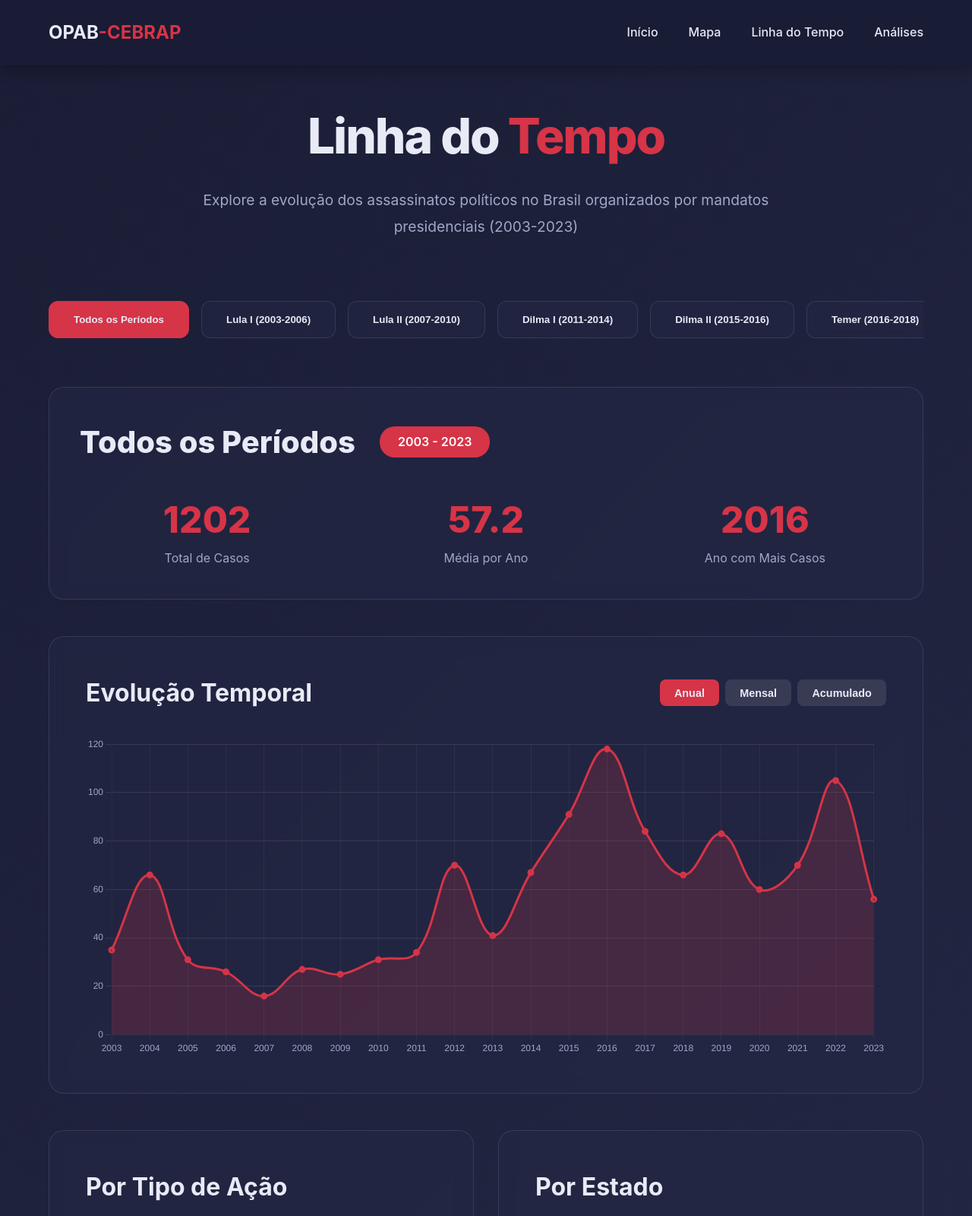
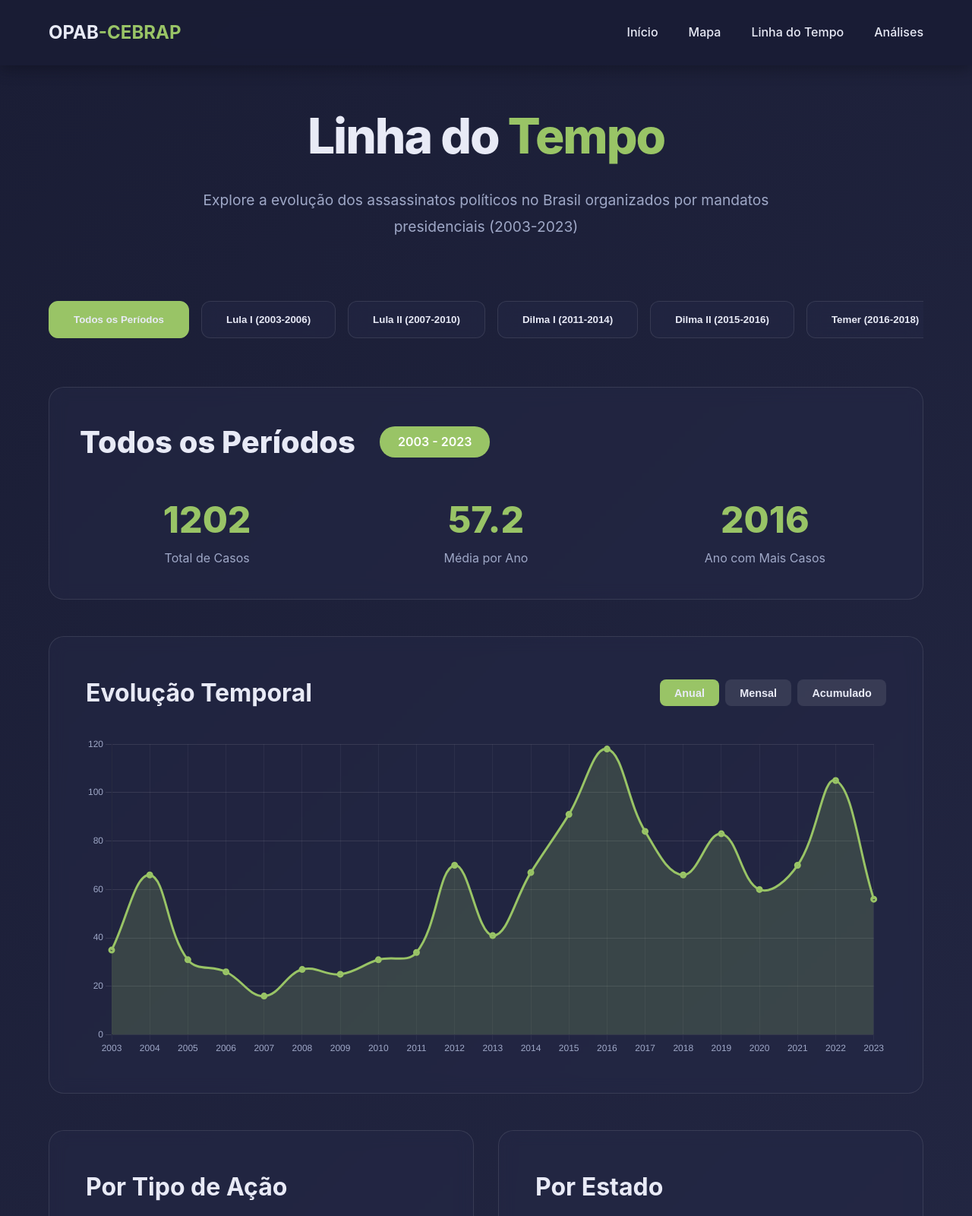
Before and after one commit to ClarissaLimaPaulo/OPAB-cebrap, a plain HTML site: page timeline.html in a window 1280 px wide. Shown: the top 1600 px of the page at 76% size. Drawn offline with nearby package versions, Linux system fonts and the light colour scheme.

Commit message:
Change accent color from red to green

```diff
--- a/timeline.html
+++ b/timeline.html
@@ -12,8 +12,8 @@
         :root {
             --primary-dark: #1a1d35;
             --secondary-dark: #252946;
-            --accent-red: #d63447;
-            --accent-light: #ff6b7a;
+            --accent-green: #99c466;
+            --accent-light: #8ab35b;
             --text-light: #e8eaf6;
             --text-muted: #9fa8c7;
         }
@@ -43,7 +43,7 @@
             text-decoration: none;
             color: var(--text-light);
         }
-        .logo span { color: var(--accent-red); }
+        .logo span { color: var(--accent-green); }
         .nav-links {
             display: flex;
             gap: 2.5rem;
@@ -55,7 +55,7 @@
             font-weight: 500;
             transition: color 0.3s;
         }
-        .nav-links a:hover { color: var(--accent-red); }
+        .nav-links a:hover { color: var(--accent-green); }
         .timeline-container {
             padding: 8rem 5% 4rem;
             max-width: 1600px;
@@ -71,7 +71,7 @@
             margin-bottom: 1rem;
             letter-spacing: -2px;
         }
-        .page-title span { color: var(--accent-red); }
+        .page-title span { color: var(--accent-green); }
         .page-description {
             color: var(--text-muted);
             font-size: 1.2rem;
@@ -92,7 +92,7 @@
             border-radius: 3px;
         }
         .terms-nav::-webkit-scrollbar-thumb {
-            background: var(--accent-red);
+            background: var(--accent-green);
             border-radius: 3px;
         }
         .term-btn {
@@ -108,12 +108,12 @@
             font-weight: 600;
         }
         .term-btn:hover {
-            border-color: var(--accent-red);
+            border-color: var(--accent-green);
             transform: translateY(-3px);
         }
         .term-btn.active {
-            background: var(--accent-red);
-            border-color: var(--accent-red);
+            background: var(--accent-green);
+            border-color: var(--accent-green);
         }
         .chart-container {
             background: rgba(37, 41, 70, 0.5);
@@ -154,7 +154,7 @@
             background: rgba(255, 255, 255, 0.15);
         }
         .chart-btn.active {
-            background: var(--accent-red);
+            background: var(--accent-green);
         }
         .term-info {
             background: rgba(37, 41, 70, 0.5);
@@ -176,7 +176,7 @@
             font-weight: 800;
         }
         .term-info-period {
-            background: var(--accent-red);
+            background: var(--accent-green);
             color: white;
             padding: 0.5rem 1.5rem;
             border-radius: 20px;
@@ -193,7 +193,7 @@
         .term-stat-value {
             font-size: 3rem;
             font-weight: 800;
-            color: var(--accent-red);
+            color: var(--accent-green);
             display: block;
         }
         .term-stat-label {
@@ -215,7 +215,7 @@
         }
         .loading-spinner {
             border: 4px solid rgba(255, 255, 255, 0.1);
-            border-top: 4px solid var(--accent-red);
+            border-top: 4px solid var(--accent-green);
             border-radius: 50%;
             width: 50px;
             height: 50px;
@@ -364,7 +364,9 @@
 
         async function loadData() {
             try {
-                Papa.parse('data/BAP - BAP.csv', {
+                const csvUrl = 'https://raw.githubusercontent.com/clarissalimapaulo/OPAB-cebrap/main/data/BAP%20-%20BAP.csv';
+
+                Papa.parse(csvUrl, {
                     download: true,
                     header: true,
                     skipEmptyLines: true,
@@ -377,8 +379,7 @@
                     },
                     error: function(error) {
                         console.error('Error loading CSV:', error);
-                        alert('Erro ao carregar os dados. Verifique se o arquivo está em data/BAP - BAP.csv');
-                        document.getElementById('loading').style.display = 'none';
+                        document.getElementById('loading').innerHTML = '<div style="color: #99c466;">Erro ao carregar dados.</div>';
                     }
                 });
             } catch (error) {
@@ -396,7 +397,7 @@
                         backgroundColor: 'rgba(37, 41, 70, 0.95)',
                         titleColor: '#e8eaf6',
                         bodyColor: '#e8eaf6',
-                        borderColor: '#d63447',
+                        borderColor: '#99c466',
                         borderWidth: 1,
                         padding: 12
                     }
@@ -437,7 +438,7 @@
                         backgroundColor: 'rgba(37, 41, 70, 0.95)',
                         titleColor: '#e8eaf6',
                         bodyColor: '#e8eaf6',
-                        borderColor: '#d63447',
+                        borderColor: '#99c466',
                         borderWidth: 1,
                         padding: 12
                     }
@@ -543,8 +544,8 @@
             charts.timeline.data.datasets = [{
                 label: 'Casos',
                 data: counts,
-                backgroundColor: 'rgba(214, 52, 71, 0.2)',
-                borderColor: '#d63447',
+                backgroundColor: 'rgba(153, 196, 102, 0.2)',
+                borderColor: '#99c466',
                 borderWidth: 3,
                 fill: true,
                 tension: 0.4
@@ -562,7 +563,7 @@
             charts.type.data.labels = Object.keys(typeCounts);
             charts.type.data.datasets = [{
                 data: Object.values(typeCounts),
-                backgroundColor: ['#d63447', '#ff6b7a', '#ff9aa2', '#ffb3ba'],
+                backgroundColor: ['#99c466', '#8ab35b', '#b3d98f', '#cce6b3'],
                 borderWidth: 0
             }];
             charts.type.update();
@@ -582,7 +583,7 @@
             charts.state.data.labels = sorted.map(([state]) => state);
             charts.state.data.datasets = [{
                 data: sorted.map(([, count]) => count),
-                backgroundColor: '#d63447',
+                backgroundColor: '#99c466',
                 borderWidth: 0
             }];
             charts.state.update();
@@ -598,7 +599,7 @@
             charts.gender.data.labels = Object.keys(genderCounts);
             charts.gender.data.datasets = [{
                 data: Object.values(genderCounts),
-                backgroundColor: ['#d63447', '#ff6b7a', '#ff9aa2', '#ffb3ba'],
+                backgroundColor: ['#99c466', '#8ab35b', '#b3d98f', '#cce6b3'],
                 borderWidth: 0
             }];
             charts.gender.update();
@@ -618,7 +619,7 @@
             charts.weapon.data.labels = sorted.map(([weapon]) => weapon);
             charts.weapon.data.datasets = [{
                 data: sorted.map(([, count]) => count),
-                backgroundColor: '#d63447',
+                backgroundColor: '#99c466',
                 borderWidth: 0
             }];
             charts.weapon.update();
@@ -636,7 +637,6 @@
             btn.addEventListener('click', () => {
                 document.querySelectorAll('.chart-btn[data-view]').forEach(b => b.classList.remove('active'));
                 btn.classList.add('active');
-                // Implement view change logic here if needed
             });
         });
 
```
